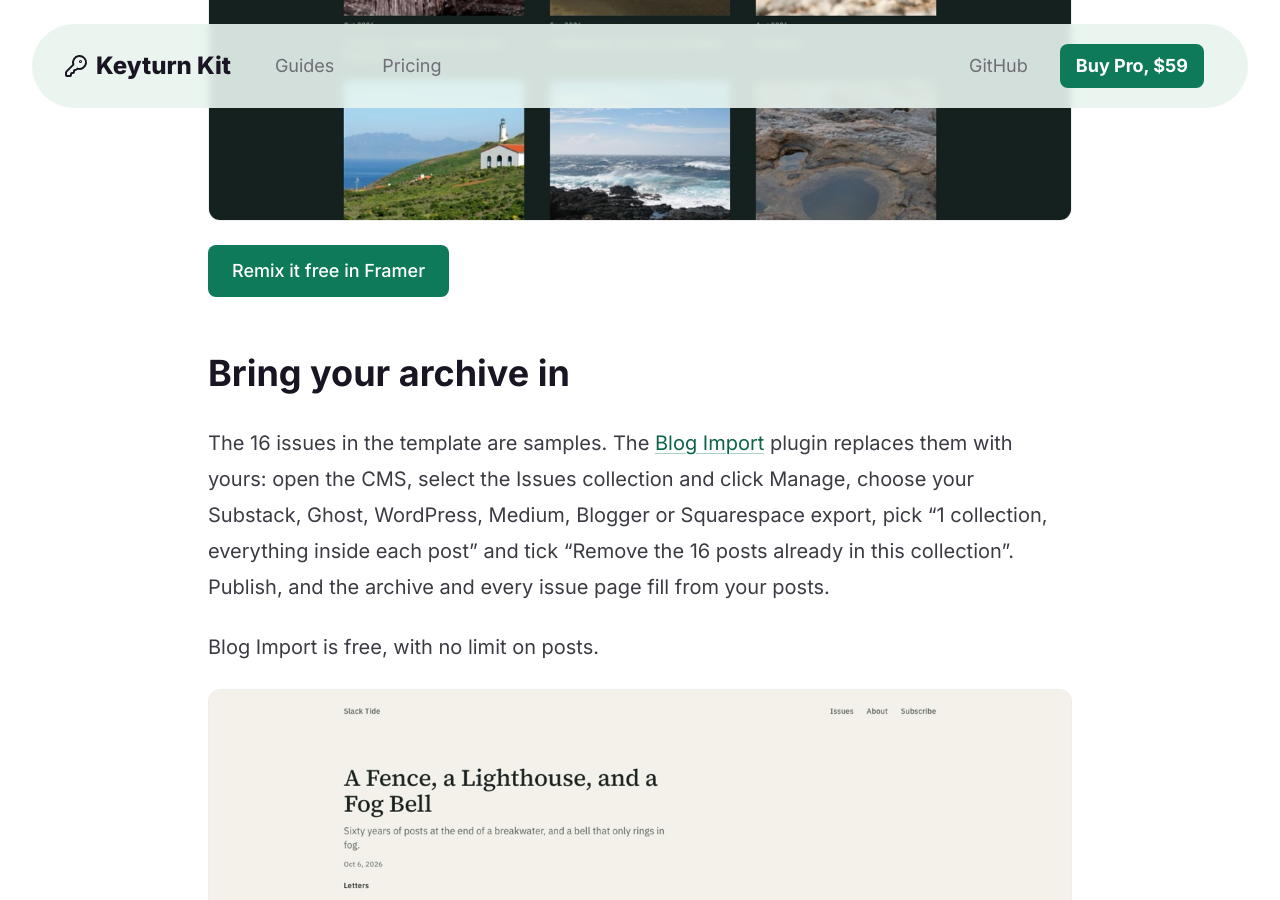
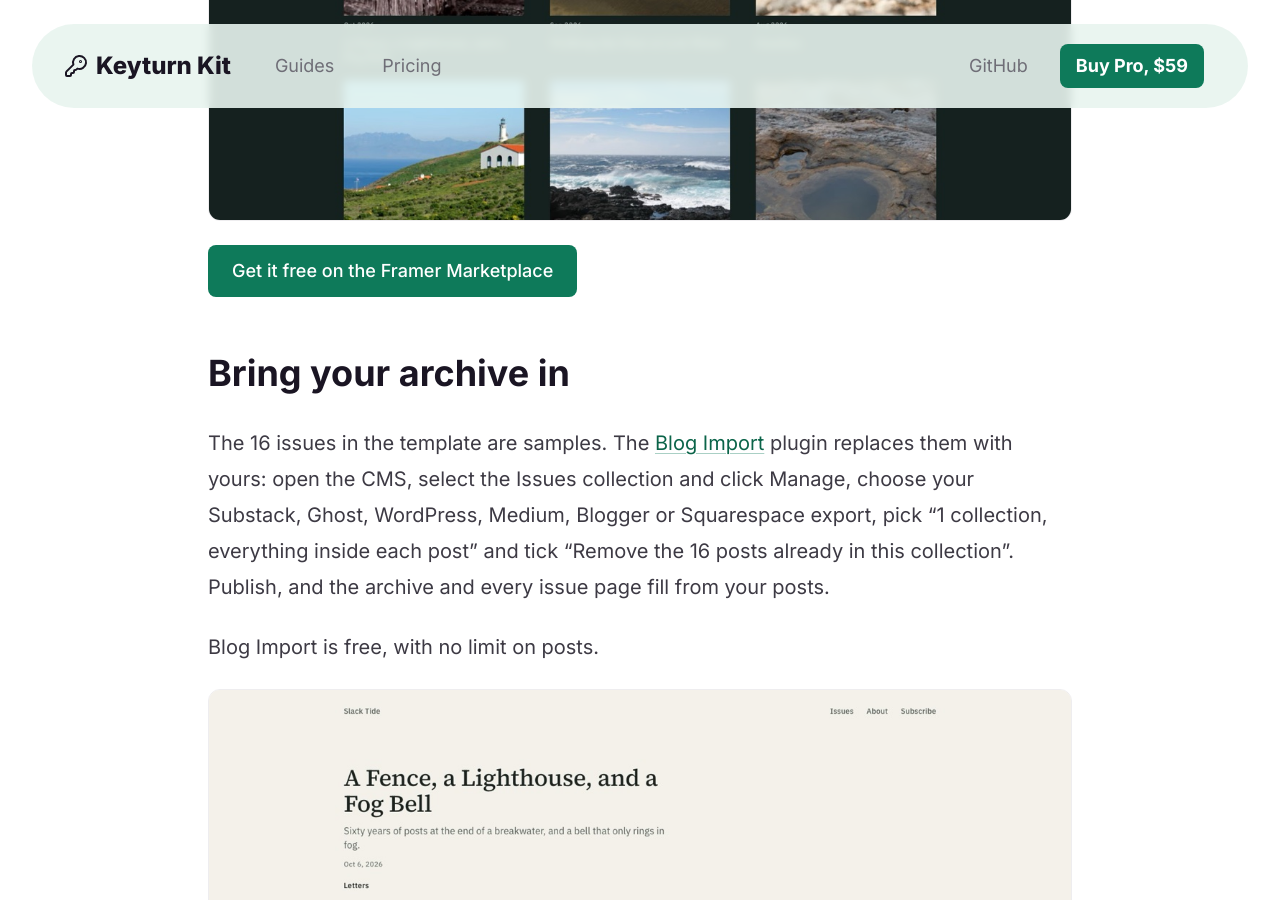
Before and after one commit to keyturnkit/keyturnkit.github.io, a Jekyll site: the page built from slack-tide/index.md, in a window 1280 px wide and 900 px high, scrolled down 892 px. Built offline with Jekyll 4.4.1, drawn with Linux system fonts in a browser that asks for light colours.

Commit message:
Slack Tide live on the Framer Marketplace: page button links the listing

```diff
--- a/slack-tide/index.md
+++ b/slack-tide/index.md
@@ -12,7 +12,7 @@ Slack Tide is a free template we made for a newsletter or photo blog that alread
 
 <img src="/slack-tide/home-dark.jpg" alt="Slack Tide home page in the dark scheme: masthead, subscribe form and the first row of issues" width="1200" height="900" style="width:100%;height:auto;border-radius:12px;border:1px solid var(--line)">
 
-<p><a class="btn btn-primary" href="https://framer.link/3G6qCn1">Remix it free in Framer</a></p>
+<p><a class="btn btn-primary" href="https://www.framer.com/marketplace/templates/slack-tide/">Get it free on the Framer Marketplace</a></p>
 
 ## Bring your archive in
 
```
